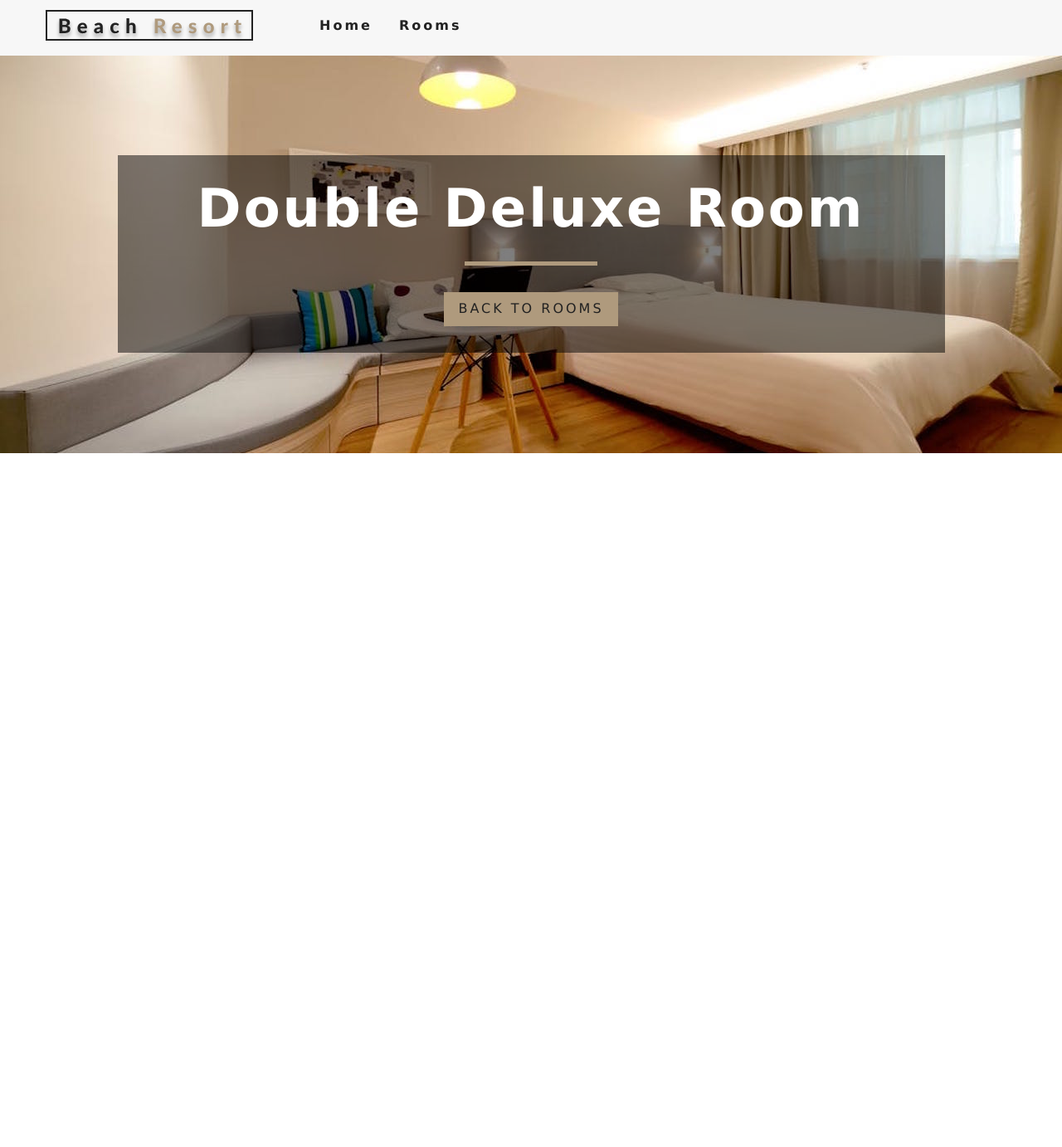
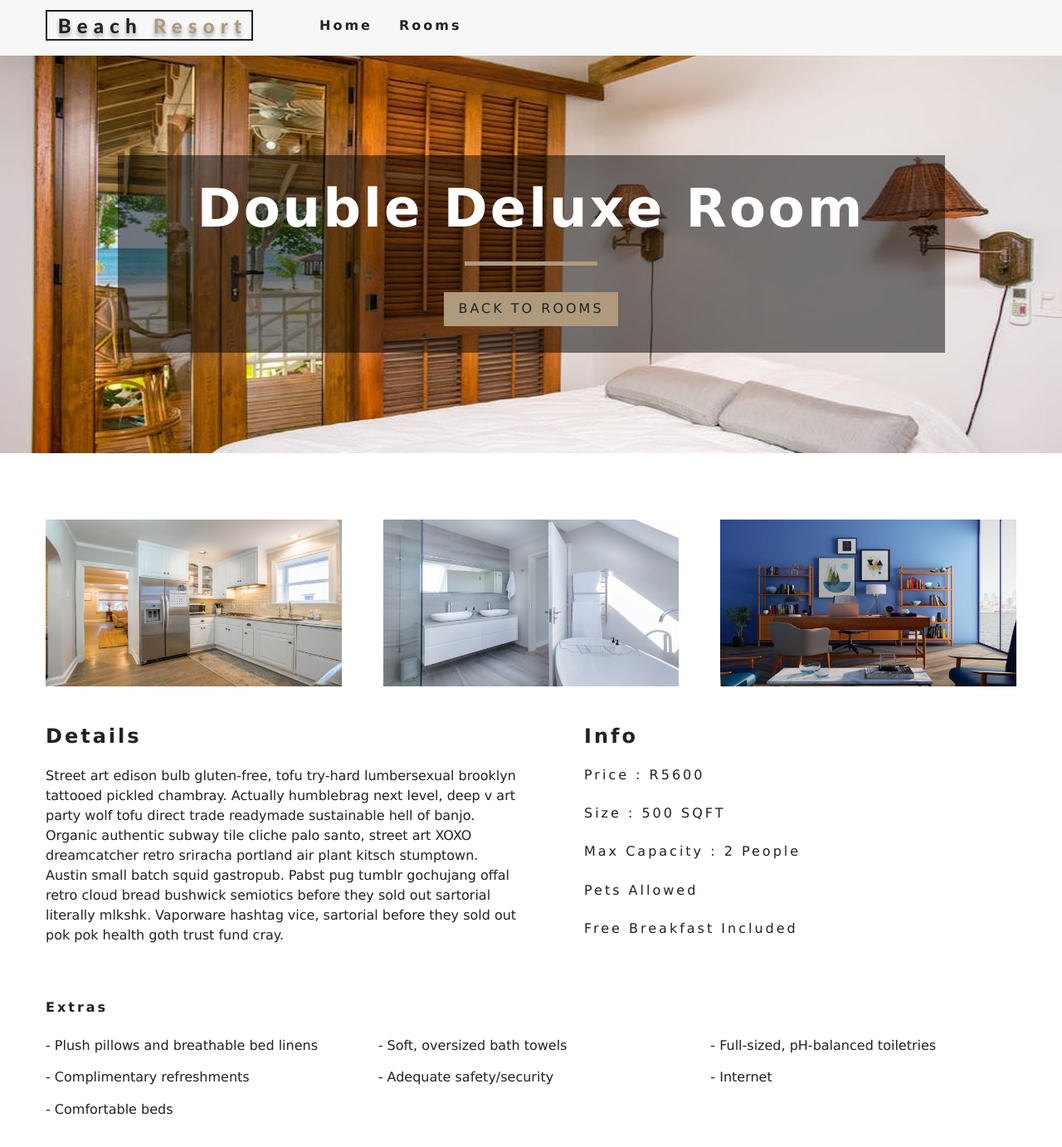
Before and after one commit to axtell5000/react-resort, a React (Create React App) app: page /rooms/double-deluxe in a window 1280 px wide. Shown: the top 1382 px of the page at 83% size. Before the commit the page ends 800 px from the top, so only its background shows below. Built offline with nearby package versions, Linux system fonts and the light colour scheme.

Commit message:
using styled component for the hero component, plus setup the data for a single room

```diff
--- a/package.json
+++ b/package.json
@@ -10,7 +10,8 @@
     "react-dom": "^16.12.0",
     "react-icons": "^3.8.0",
     "react-router-dom": "^5.1.2",
-    "react-scripts": "3.3.0"
+    "react-scripts": "3.3.0",
+    "styled-components": "^4.4.1"
   },
   "scripts": {
     "start": "react-scripts start",
--- /dev/null
+++ b/src/components/StyledHero.js
@@ -0,0 +1,13 @@
+import styled from 'styled-components';
+
+import defaultImg from '../images/room-1.jpeg';
+
+const StyledHero = styled.header`
+	align-items: center;
+	background: url(${props => props.img ? props.img : defaultImg}) center/cover no-repeat;
+	display: flex;
+	justify-content: center;
+  min-height: 60vh;
+`;
+
+export default StyledHero;
--- a/src/pages/SingleRoom.js
+++ b/src/pages/SingleRoom.js
@@ -2,9 +2,11 @@
 import { Link } from 'react-router-dom';
 
 import defaultBack from '../images/room-3.jpeg';
+
 import Hero from '../components/Hero';
 import Banner from '../components/Banner';
 import {RoomContext} from '../context';
+import StyledHero from '../components/StyledHero';
 
 export class SingleRoom extends Component {
 	constructor(props) {
@@ -32,15 +34,49 @@
 		}
 
 		const {name, description, capacity, size, price, extras, breakfast, pets, images} = room;
+		const [mainImg, ...defaultImg] = images;
 
 		return (
-			<Hero hero="roomsHero">
-				<Banner title={`${name} room`}>
-					<Link to="/rooms" className="btn-primary">
-						back to rooms
-					</Link>
-				</Banner>
-			</Hero>
+			<>
+				<StyledHero img={mainImg || this.state.defaultBack}>
+					<Banner title={`${name} room`}>
+						<Link to="/rooms" className="btn-primary">
+							back to rooms
+						</Link>
+					</Banner>
+				</StyledHero>
+				<section className="single-room">
+					<div className="single-room-images">
+						{defaultImg.map((item, index) => {
+							return <img key={index} src={item} alt={name} />
+						})}
+					</div>
+					<div className="single-room-info">
+						<article className="desc">
+							<h3>details</h3>
+							<p>{description}</p>
+						</article>
+						<article className="info">
+							<h3>info</h3>
+							<h6>price : R{price * 14}</h6>
+							<h6>size : {size} SQFT</h6>
+							<h6>max capacity : {
+								capacity > 1 ? `${capacity} people` : `${capacity} person`
+							}</h6>
+							<h6>{pets ? "pets allowed" : "no pets allowed"}</h6>
+							<h6>{breakfast && "free breakfast included"}</h6>
+						</article>
+					</div>
+				</section>
+				<section className="room-extras">
+					<h6>extras</h6>
+					<ul className="extras">
+							{extras.map((item, index) => {
+								return <li key={index}>- {item}</li>
+							})}
+					</ul>
+				</section>
+			</>
 		);
 	}
 }
```
Also changed, not shown: src/pages/Home.js (line endings or trailing spaces), 1 other file (tests, documents, lock files or other folders).
